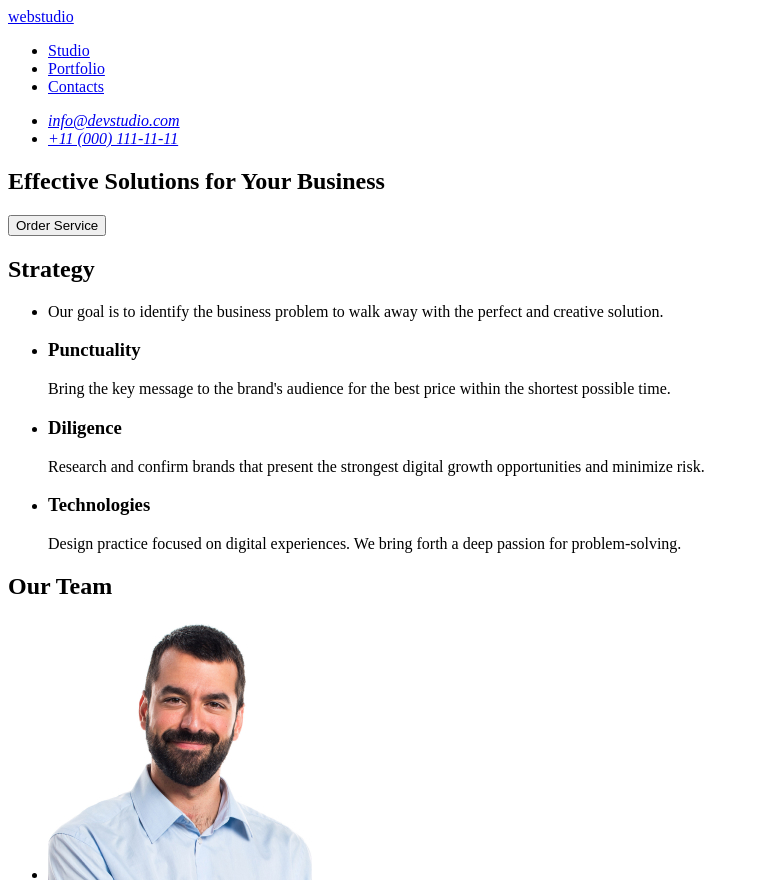
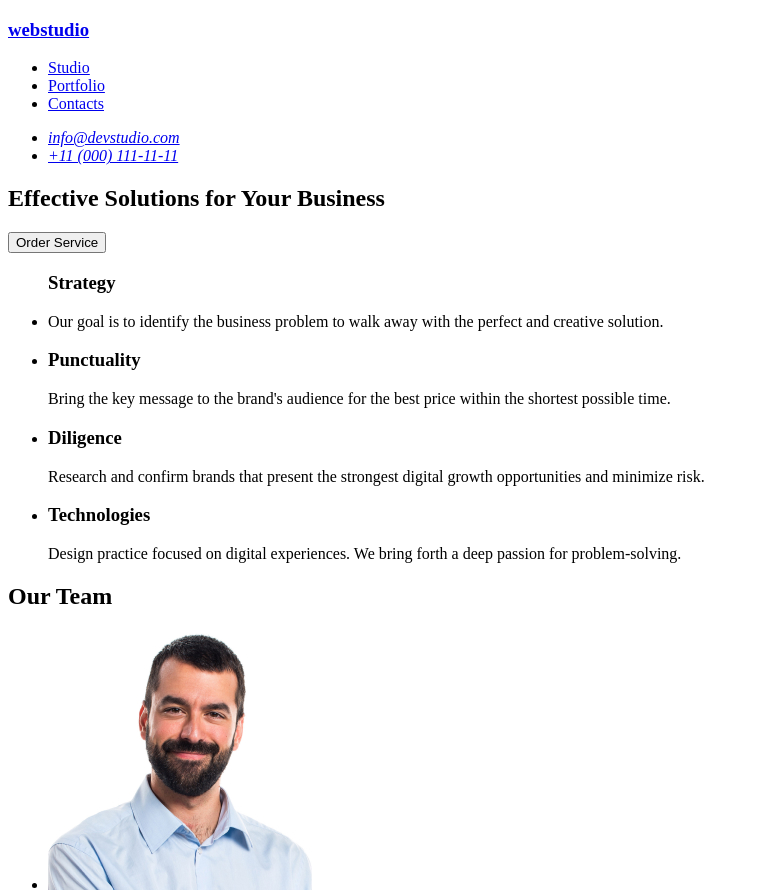
Before and after one commit to ArinaRiabukha/goit-markup-hw-01, a plain HTML site: page index.html in a window 1280 px wide. Shown: the top 893 px of the page, without its empty margins (0-759 px from the left). Drawn offline with Linux system fonts and the light colour scheme.

Commit message:
add index.html file

```diff
--- a/index.html
+++ b/index.html
@@ -8,7 +8,7 @@
 <body>
   <header>
     <nav>
-    <a href="./index.html">webstudio</a>
+    <h3><a href="./index.html">webstudio</a></h3>
         <ul>
             <li><a href="#">Studio</a></li>
             <li><a href="#">Portfolio</a></li>
@@ -31,8 +31,9 @@
   </section>
 
 <section>
-    <h2>Strategy</h2>
+    <h2 hidden>Strategy</h2>
     <ul>
+        <h3>Strategy</h3>
         <li><p>Our goal is to identify the business
                 problem to walk away with the perfect and creative solution.</p></li>
         <li><h3>Punctuality</h3>
@@ -64,7 +65,7 @@
 </main>
 
 <footer>
-    <a href="./index.html">webstudio</a>
+    <h3><a href="./index.html">webstudio</a></h3>
     <p>Increase the flow of customers and sales for your business with digital marketing & growth solutions.</p>
 </footer>
 </body>
```
